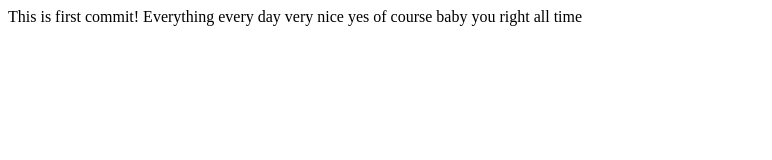
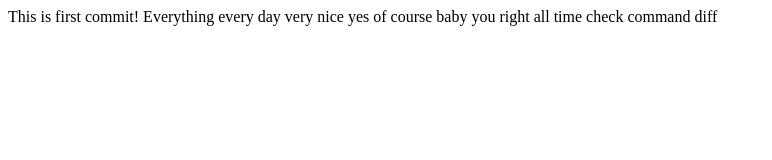
Before and after one commit to Grensser/frontend_test, a plain HTML site: page index.html in a window 1280 px wide. Shown: the whole page, without its empty margins (0-772 px from the left). Drawn offline with Linux system fonts and the light colour scheme.

Commit message:
added new line command diff

```diff
--- a/index.html
+++ b/index.html
@@ -13,5 +13,7 @@
 
 	yes of course baby you right all time
 
+	check command diff
+
 </body>
 </html>
```
